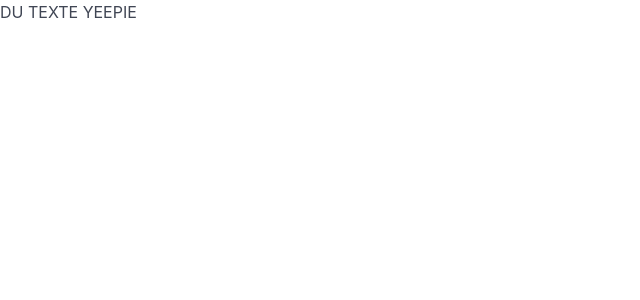
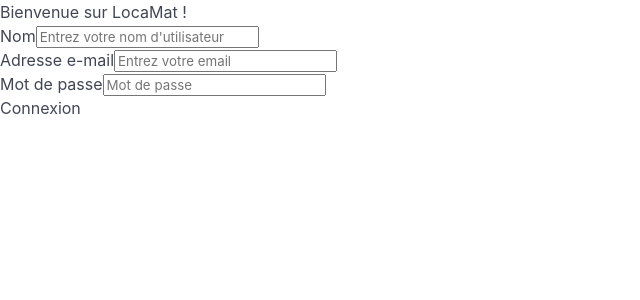
Before and after one commit to Greenwind974/QualiteLogiciel-AMAMKR-, a Vue app: page / in a window 1280 px wide. Shown: the top 300 px of the page, without its empty margins (0-640 px from the left). Built offline with nearby package versions, Linux system fonts and the light colour scheme.

Commit message:
ajout du form (non fonctionnel) de login

```diff
--- a/src/components/LoginPage.vue
+++ b/src/components/LoginPage.vue
@@ -1,6 +1,21 @@
 <template>
   <div>
-    <h1>DU TEXTE YEEPIE</h1>
+    <h1>Bienvenue sur LocaMat !</h1>
+    <form>
+      <div>
+        <label>Nom</label>
+        <input placeholder="Entrez votre nom d'utilisateur" />
+      </div>
+      <div>
+        <label>Adresse e-mail</label>
+        <input type="email" v-model="email" placeholder="Entrez votre email" required />
+      </div>
+      <div>
+        <label>Mot de passe</label>
+        <input type="password" v-model="password" placeholder="Mot de passe" />
+      </div>
+      <button>Connexion</button>
+    </form>
   </div>
 </template>
 
```
